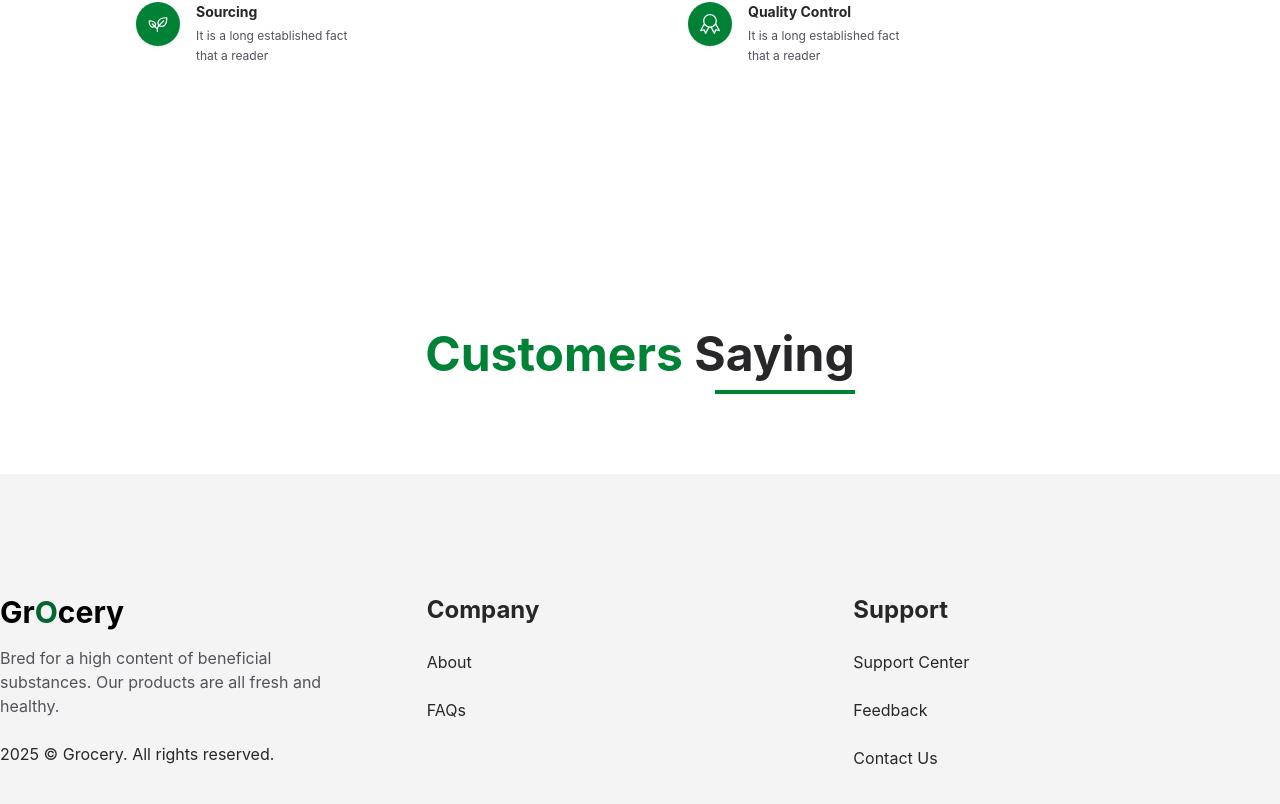
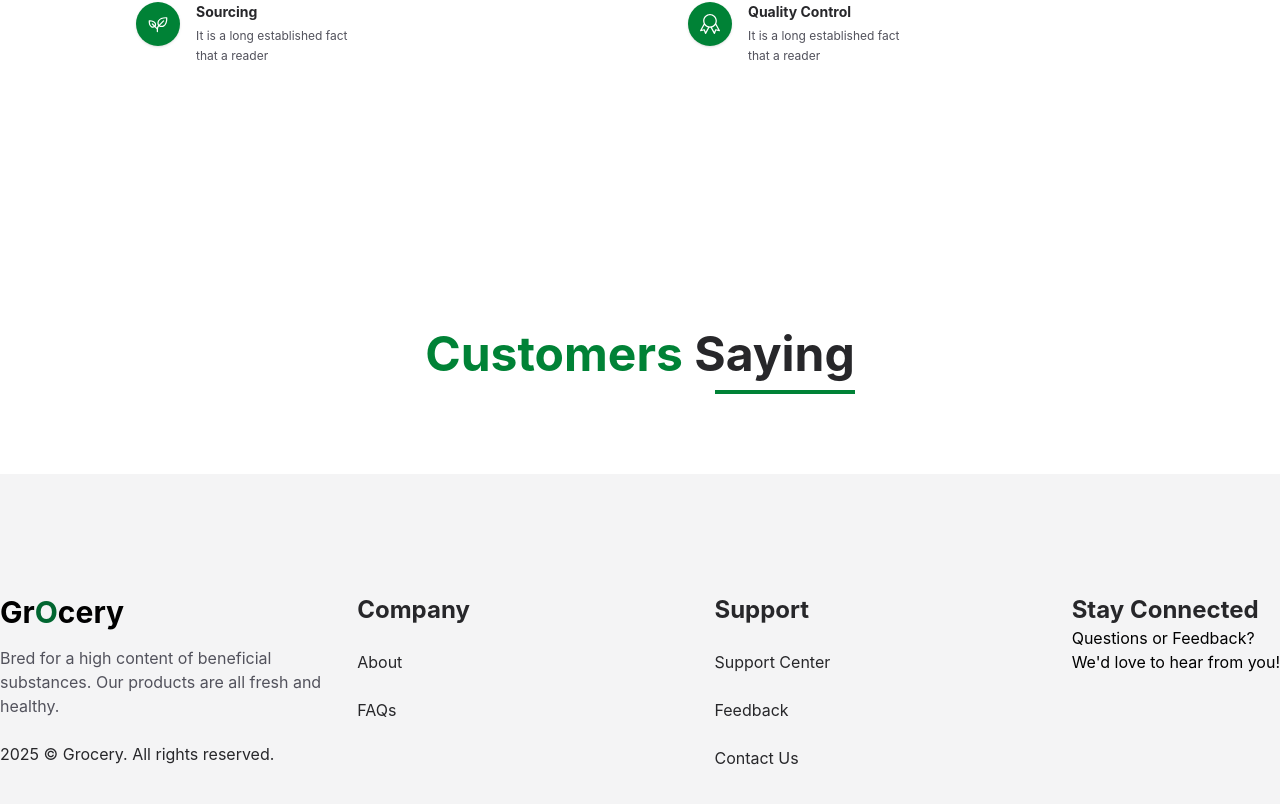
Before and after one commit to Nabeela-Kanwal/Grocery-store-react, a React (Vite) app: page / in a window 1280 px wide. Shown: the part 6534-7338 px from the top of the page. Built offline with nearby package versions, Linux system fonts and the light colour scheme.

Commit message:
para included

```diff
--- a/src/components/Footer/Footer.jsx
+++ b/src/components/Footer/Footer.jsx
@@ -52,6 +52,13 @@ const Footer = () => {
             </a>
           </li>
         </ul>
+        <div>
+          <h5 className="text-zinc-800 text-2xl font-bold">Stay Connected</h5>
+          <p>
+            Questions or Feedback? <br />
+            We'd love to hear from you!
+          </p>
+        </div>
       </div>
     </footer>
   );
```
